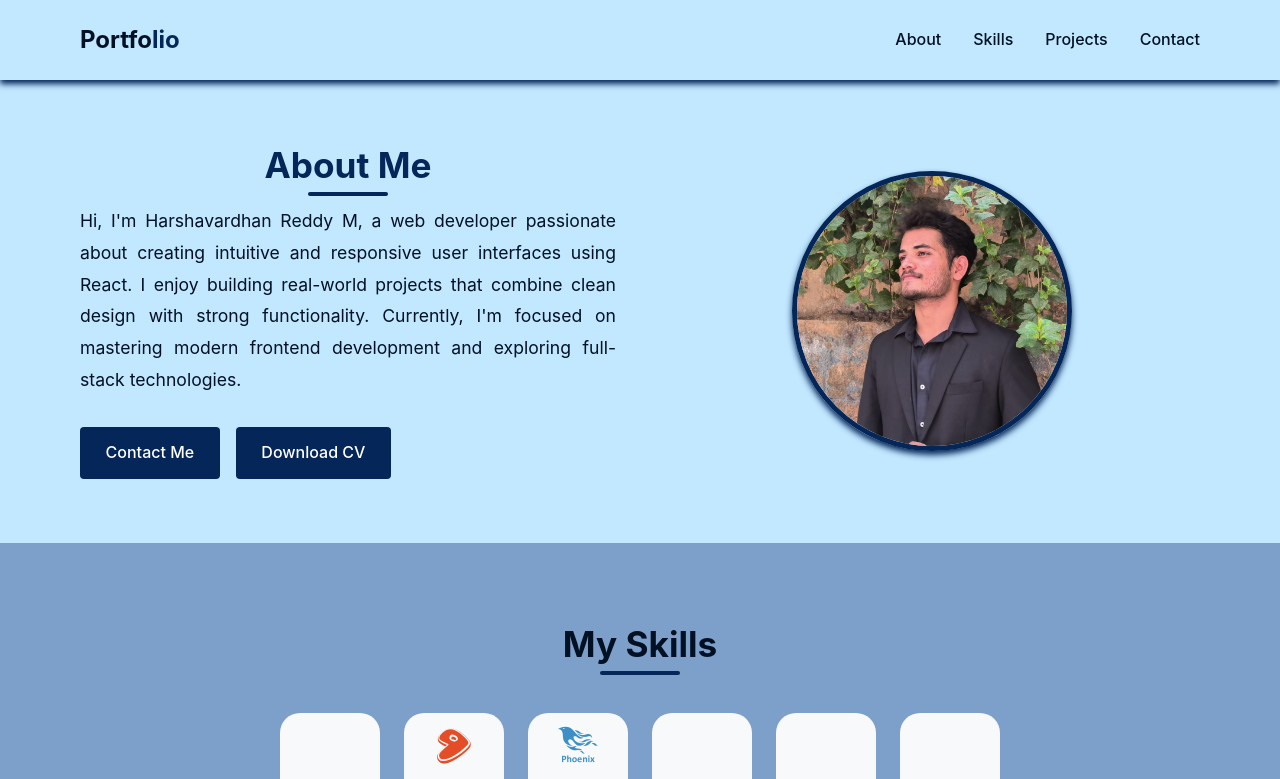
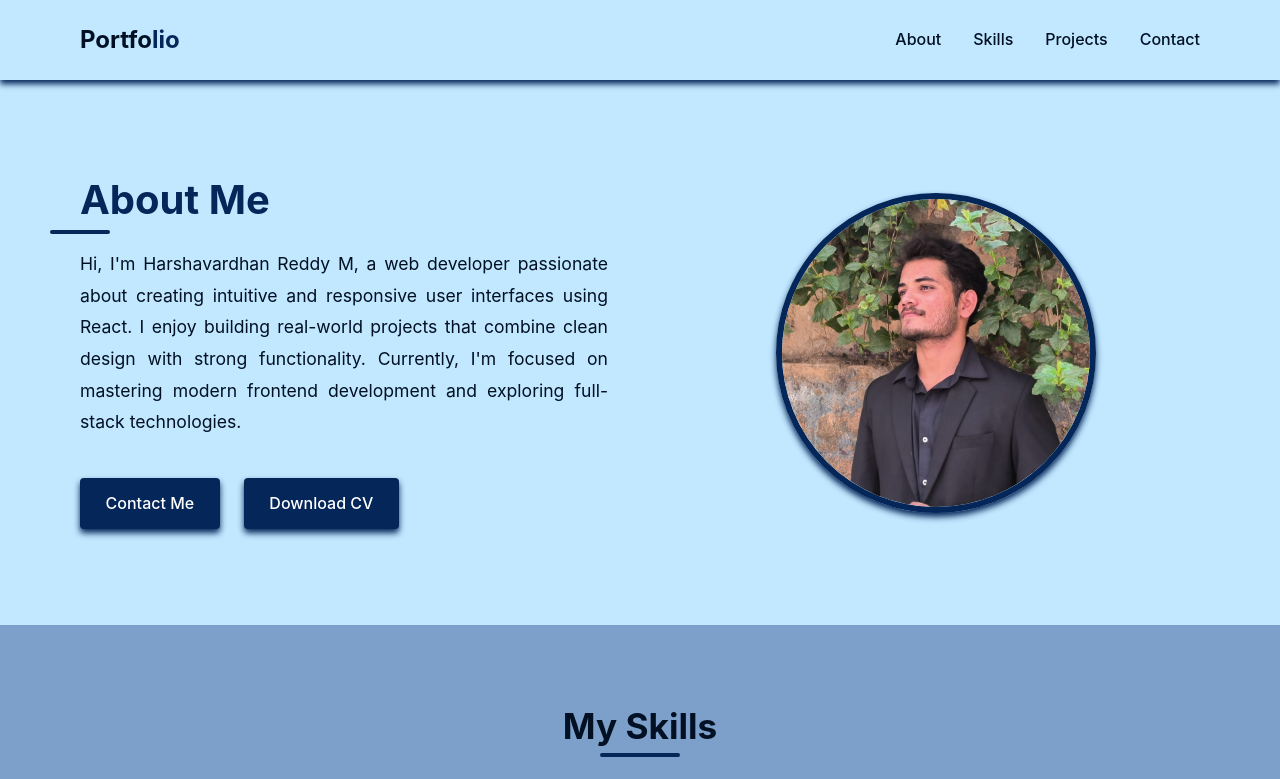
Before and after one commit to harshavardhan0406/Portfolio, a React (Vite) app: page / in a window 1280 px wide. Shown: the top 779 px of the page. Built offline with nearby package versions, Linux system fonts and the light colour scheme.

Commit message:
updating photo

```diff
--- a/src/components/About/About.css
+++ b/src/components/About/About.css
@@ -1,61 +1,89 @@
+/* About.css */
 :root {
   --light: #f5f7fa;
   --primary: #4f46e5; /* Indigo-600 */
+  --primary-dark: #3730a3; /* Indigo-800 */
   --text: #333;
+  --text-light: #666;
   --shadow: 0 10px 25px rgba(0, 0, 0, 0.1);
+  --shadow-hover: 0 15px 30px rgba(0, 0, 0, 0.15);
 }
 
 .about-section {
   background-color: var(--light);
-  padding: 4rem 0;
+  padding: 6rem 0;
+  position: relative;
+}
+
+.container {
+  width: 90%;
+  max-width: 1200px;
+  margin: 0 auto;
+  padding: 0 1rem;
 }
 
 .about-content {
   display: grid;
   grid-template-columns: 1fr 1fr;
-  gap: 3rem;
+  gap: 4rem;
   align-items: center;
 }
 
+.about-text h2 {
+  font-size: 2.5rem;
+  color: var(--primary);
+  margin-bottom: 1.5rem;
+  position: relative;
+  display: inline-block;
+}
+
+.about-text h2::after {
+  content: '';
+  position: absolute;
+  bottom: -10px;
+  left: 0;
+  width: 60px;
+  height: 4px;
+  background: var(--primary);
+  border-radius: 2px;
+}
+
 .about-text p {
-  margin-bottom: 1.5rem;
+  margin-bottom: 1.8rem;
   font-size: 1.1rem;
   color: var(--text);
   line-height: 1.8;
   text-align: justify;
 }
 
-.about-text h2 {
-  font-size: 2.2rem;
-  color: var(--primary);
-  margin-bottom: 1.2rem;
+.about-cta {
+  display: flex;
+  gap: 1.5rem;
+  margin-top: 2.5rem;
 }
 
-.about-cta {
-  display: flex;
-  gap: 1rem;
-  margin-top: 2rem;
-}
-
-.btn,
-.btn-outline {
-  padding: 0.75rem 1.5rem;
+.btn {
+  display: inline-block;
+  padding: 0.9rem 2rem;
   font-size: 1rem;
+  font-weight: 600;
   border-radius: 0.5rem;
   transition: all 0.3s ease;
   cursor: pointer;
-  font-weight: 600;
   text-decoration: none;
 }
 
 .btn {
   background-color: var(--primary);
   color: white;
-  border: none;
+  border: 2px solid var(--primary);
+  box-shadow: var(--shadow);
 }
 
 .btn:hover {
-  background-color: #3730a3; /* Indigo-800 */
+  background-color: var(--primary-dark);
+  transform: translateY(-3px);
+  box-shadow: var(--shadow-hover);
 }
 
 .btn-outline {
@@ -72,48 +100,65 @@
 .about-image {
   display: flex;
   justify-content: center;
+  align-items: center;
 }
 
 .image-wrapper {
-  width: 280px;
-  height: 280px;
+  width: 320px;
+  height: 320px;
   border-radius: 50%;
   overflow: hidden;
-  border: 5px solid var(--primary);
+  border: 6px solid var(--primary);
   box-shadow: var(--shadow);
+  position: relative;
+  transition: all 0.3s ease;
 }
-
-.image-wrapper img {
-  width: 100%;
-  height: 100%;
-  object-fit: cover;
-}
-
-
 
 .profile-img {
   width: 100%;
   height: 100%;
   object-fit: cover;
-  border-radius: 4px;
-  transition: transform 0.3s ease;
+  transition: transform 0.5s ease;
 }
 
-.profile-img:hover {
+.image-wrapper:hover {
   transform: scale(1.02);
+  box-shadow: var(--shadow-hover);
 }
 
-@media (max-width: 768px) {
+.image-wrapper:hover .profile-img {
+  transform: scale(1.05);
+}
+
+/* Responsive Design */
+@media (max-width: 992px) {
+  .about-content {
+    gap: 3rem;
+  }
+
   .image-wrapper {
-    width: 250px;
-    height: 250px;
-    margin: 0 auto;
+    width: 280px;
+    height: 280px;
   }
 }
 
 @media (max-width: 768px) {
+  .about-section {
+    padding: 4rem 0;
+  }
+
   .about-content {
     grid-template-columns: 1fr;
+    text-align: center;
+    gap: 2rem;
+  }
+
+  .about-text h2::after {
+    left: 50%;
+    transform: translateX(-50%);
+  }
+
+  .about-text p {
     text-align: center;
   }
 
@@ -122,6 +167,20 @@
   }
 
   .image-wrapper {
+    width: 250px;
+    height: 250px;
     margin: 0 auto;
   }
 }
+
+@media (max-width: 480px) {
+  .about-cta {
+    flex-direction: column;
+    gap: 1rem;
+  }
+
+  .btn, .btn-outline {
+    width: 100%;
+    text-align: center;
+  }
+}
--- a/src/components/About/About.jsx
+++ b/src/components/About/About.jsx
@@ -1,20 +1,18 @@
-import './About.css'
-import profileImage from '/public/Images/profile.jpg';
+import './About.css';
+import profileImage from '/public/Images/profile.jpg'; // Correct import path
 
 export default function About() {
   return (
     <section id="about" className="about-section">
       <div className="container">
         <div className="about-content">
-
           <div className="about-text">
             <h2>About Me</h2>
             <p>
-            Hi, I'm Harshavardhan Reddy M, a web developer passionate about creating intuitive and responsive user interfaces using React.
-I enjoy building real-world projects that combine clean design with strong functionality.
-Currently, I'm focused on mastering modern frontend development and exploring full-stack technologies.
+              Hi, I'm Harshavardhan Reddy M, a web developer passionate about creating intuitive and responsive user interfaces using React.
+              I enjoy building real-world projects that combine clean design with strong functionality.
+              Currently, I'm focused on mastering modern frontend development and exploring full-stack technologies.
             </p>
-
             <div className="about-cta">
               <a href="#contact" className="btn">Contact Me</a>
               <a href="#" className="btn btn-outline">Download CV</a>
@@ -23,7 +21,8 @@ Currently, I'm focused on mastering modern frontend development and exploring fu
           <div className="about-image">
             <div className="image-wrapper">
               <img
-                src="public/Images/profile.jpg"
+                src="../../public/Images/profile.jpg"
+                alt="Harshavardhan Reddy M - Web Developer"
                 className="profile-img"
               />
             </div>
```
